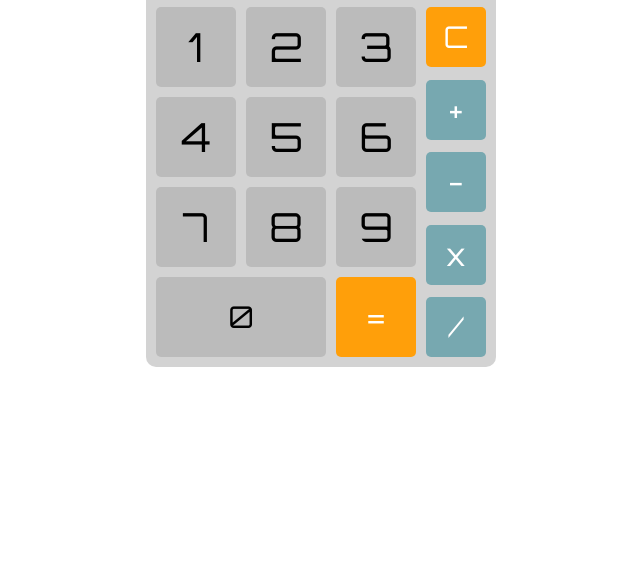
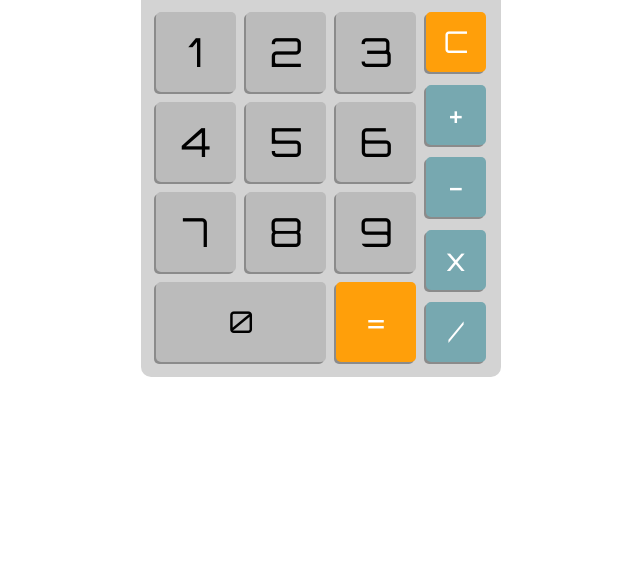
Before and after one commit to EmilioGall/htmlcss-simple-calculator, a plain HTML site: page index.html in a window 1280 px wide. Shown: the part 237-800 px from the top of the page, without its empty margins (319-959 px from the left). Drawn offline with Linux system fonts and the light colour scheme; a web font is replaced by a local one.

Commit message:
add: style - buttons section

```diff
--- a/CSS/style.css
+++ b/CSS/style.css
@@ -14,7 +14,7 @@
 }
 
 .container {
-    width: 350px;
+    width: 360px;
     margin: 0px auto;
 }
 
@@ -53,7 +53,7 @@
     text-align: center;
     background-color: lightgray;
     border-radius: 0 0 10px 10px;
-    padding: 5px;
+    padding: 10px;
     display: flex;
 
 }
@@ -76,6 +76,7 @@
     margin: 5px;
     border-radius: 5px;
     font-family: "Orbitron", sans-serif;
+    box-shadow: -2px 2px #8b8b8b;
 }
 
 .grid > .buttons {
```
